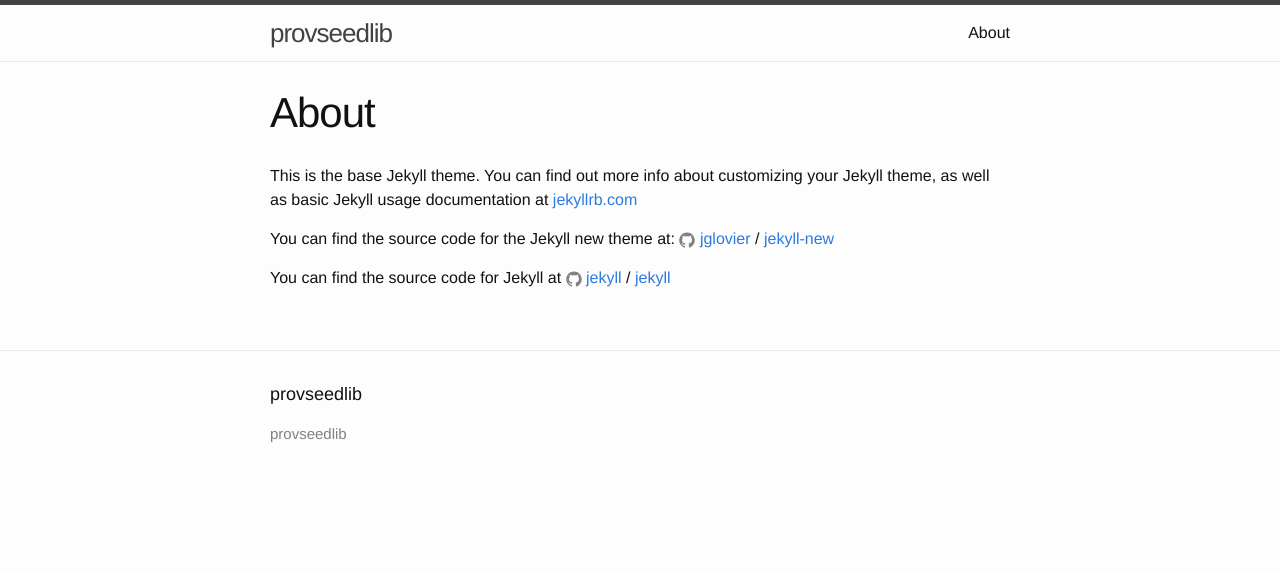
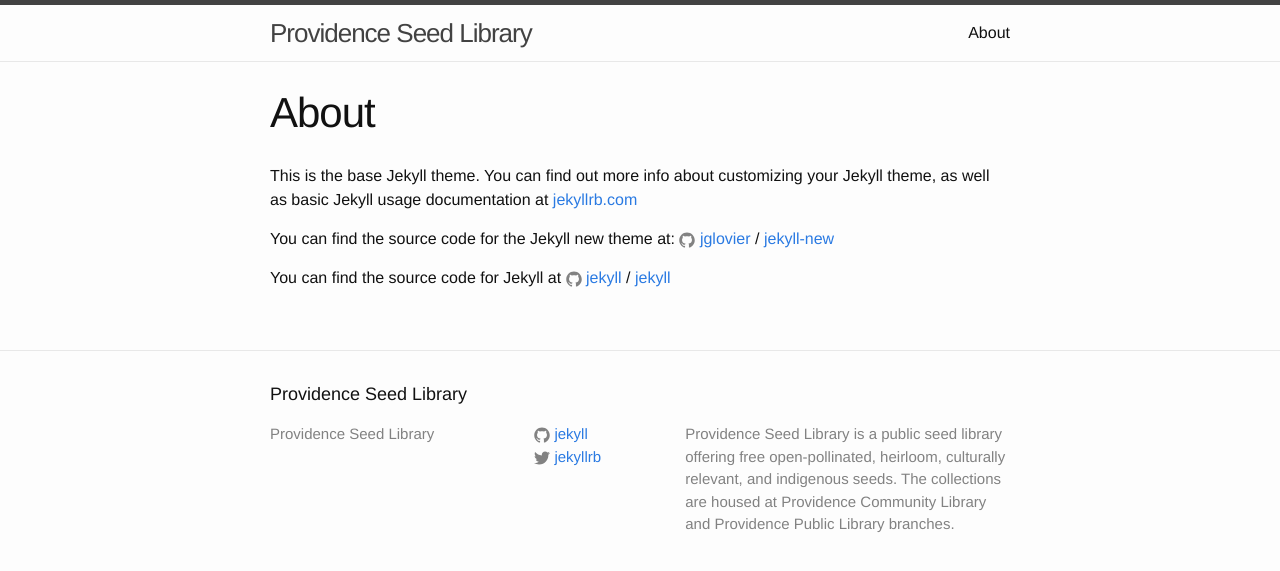
Before and after one commit to tychohoran/provseedlib, a Jekyll site: the page built from about.md, in a window 1280 px wide. Shown: the top 571 px of the page. Built offline with Jekyll 4.4.1, drawn with Linux system fonts in a browser that asks for light colours; some of the changed lines change nothing that is shown.

Commit message:
Update _config.yml

```diff
--- a/_config.yml
+++ b/_config.yml
@@ -1,6 +1,5 @@
-<<<<<<< Updated upstream
 ---
-title: Your awesome title
+title: Providence Seed Library
 timezone: UTC
 collections:
   posts:
@@ -9,20 +8,6 @@
   uploads:
     title: Uploads
     output: true
-email: your-email@domain.com
-description: 'Write an awesome description for your new site here. You can edit this
-  line in _config.yml. It will appear in your document head meta (for Google search
-  results) and in your feed.xml site description.
-=======
-# Welcome to Jekyll!
-#
-# This config file is meant for settings that affect your whole blog, values
-# which you are expected to set up once and rarely need to edit after that.
-# For technical reasons, this file is *NOT* reloaded automatically when you use
-# 'jekyll serve'. If you change this file, please restart the server process.
-
-# Site settings
-title: Providence Seed Library
 description: > # this means to ignore newlines until "baseurl:"
   Providence Seed Library is a public seed library
   offering free open-pollinated, heirloom, culturally
@@ -33,11 +18,3 @@
 url: "http://provseedlib.com" # the base hostname & protocol for your site
 twitter_username: jekyllrb
 github_username:  jekyll
->>>>>>> Stashed changes
-
-'
-baseurl:
-url: http://yourdomain.com
-twitter_username: jekyllrb
-github_username: jekyll
-markdown: kramdown
```
